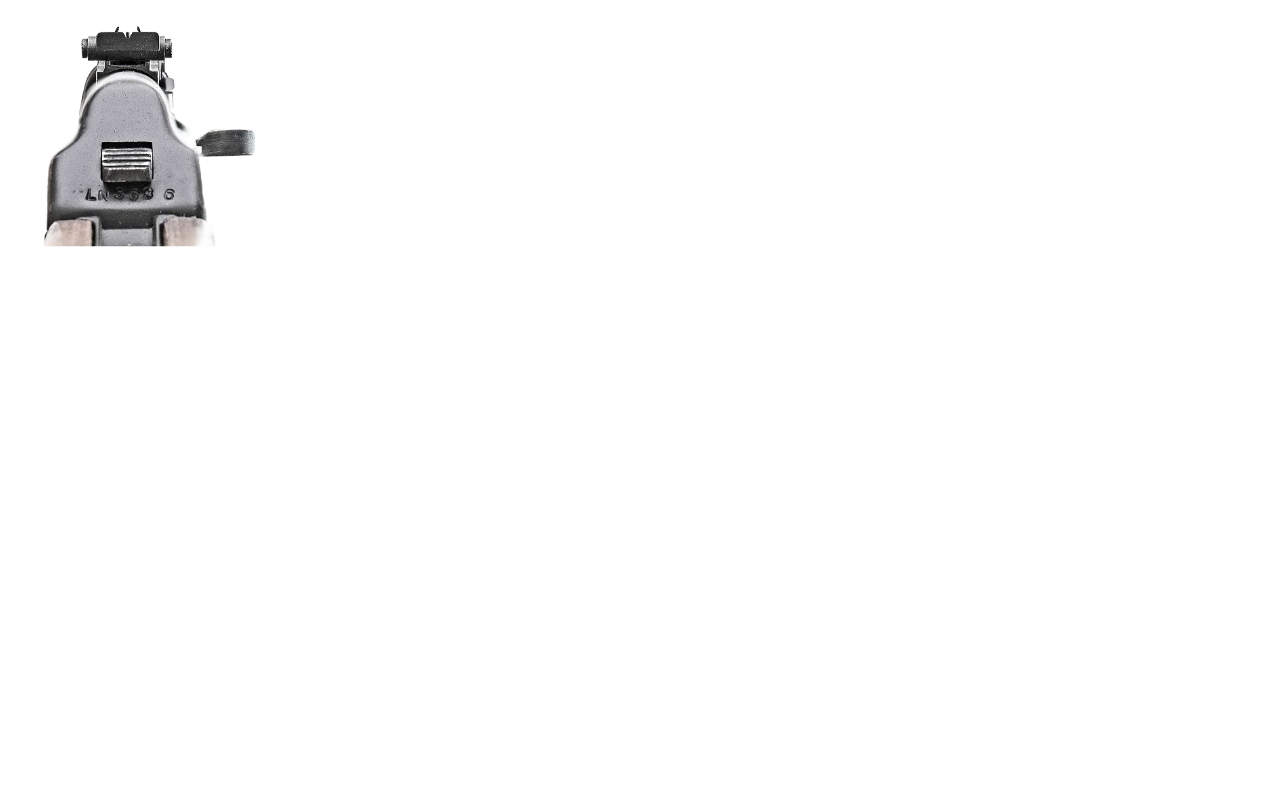
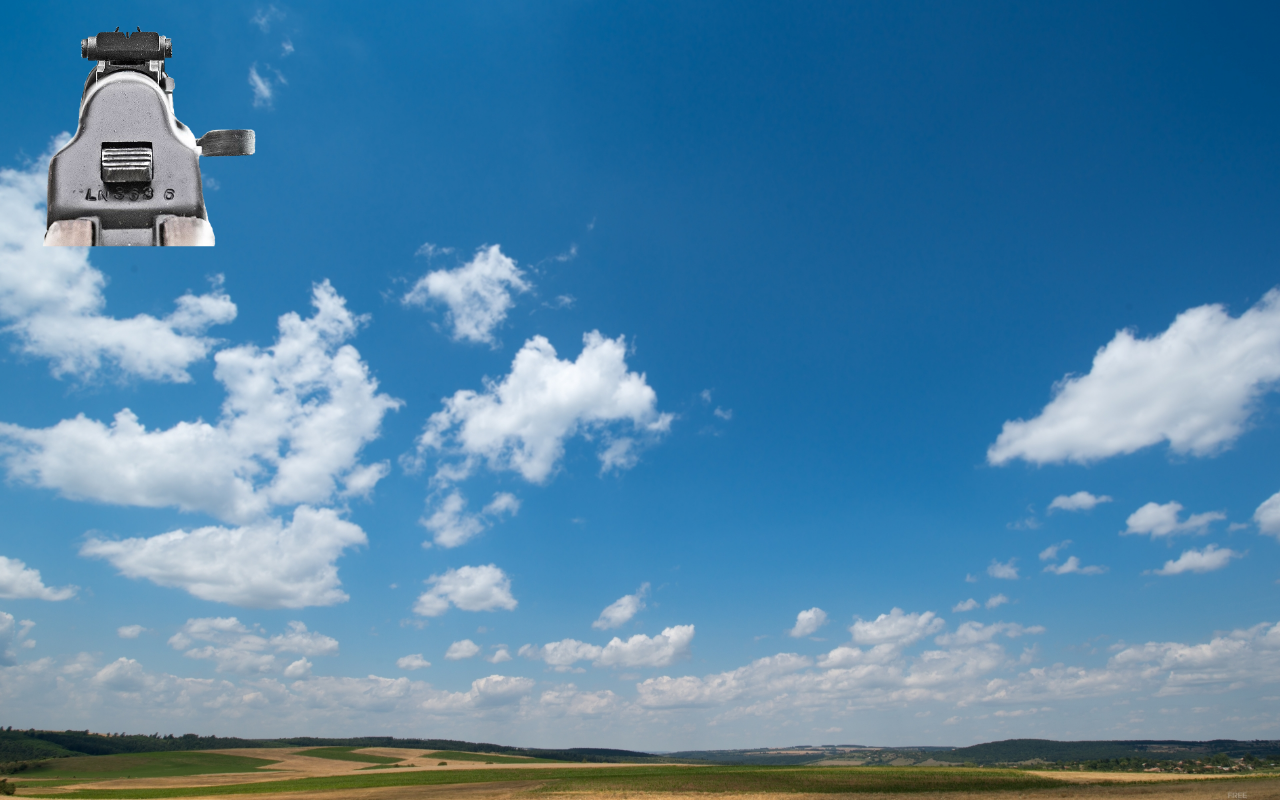
Before and after one commit to abbazhabba/moped, a website built with webpack: page public/index.html in a window 1280 px wide. Built offline with nearby package versions, Linux system fonts and the light colour scheme.

Commit message:
bg added

```diff
--- a/public/index.html
+++ b/public/index.html
@@ -8,6 +8,7 @@
 
   </head>
   <body>
-  <div id='aim' class="cl1"></div>
+  <div id='world' ></div>
+  <div id='aim' ></div>
   </body>
 </html>
--- a/public/styles/style.scss
+++ b/public/styles/style.scss
@@ -3,7 +3,16 @@
   width: 20vw;
   height: 20vw;
   background-size: contain;
-   background-repeat: no-repeat;
+  background-repeat: no-repeat;
   display: block;
   position: fixed;
 }
+
+#world {
+  width: 100vw;
+  height: 100vh;
+  position: fixed;
+  top: 0;
+  left: 0;
+  background-size: cover;
+}
--- a/src/Aim/Aim.ts
+++ b/src/Aim/Aim.ts
@@ -12,7 +12,7 @@ export class Aim {
     moveTo(x: number, y: number) {
         this.view.moveTo(x,y)
     }
-    shoot() {
-
+    shoot(x:number, y:number) {
+        console.log("boom ",x,y)
     }
 }
--- a/src/Aim/AimView.ts
+++ b/src/Aim/AimView.ts
@@ -1,10 +1,10 @@
 export class AimView {
     private block:HTMLElement
-    constructor(){
+    constructor(private correctionX:number=0, private correctionY:number=0){
         this.block=<HTMLElement>document.getElementById('aim')
     }
     moveTo(x: number, y: number) {
-        this.block.style.left = x + 'px'
-        this.block.style.top = y + 'px'
+        this.block.style.left = (this.correctionX+x) + 'px'
+        this.block.style.top = (this.correctionY+y) + 'px'
     }
 }
--- a/src/Game.ts
+++ b/src/Game.ts
@@ -20,7 +20,7 @@ export class Game {
             this.aim.moveTo(event.clientX, event.clientY)
         })
         document.addEventListener("click", (event) => {
-            this.aim.shoot()
+            this.aim.shoot(event.clientX, event.clientY)
         })
     }
 
--- a/src/World/World.ts
+++ b/src/World/World.ts
@@ -3,6 +3,6 @@ import {WorldView} from "./WorldView";
 export class World {
     view: WorldView
     constructor() {
-        this.view = new WorldView()
+        this.view = new WorldView({})
     }
 }
--- a/src/World/WorldView.ts
+++ b/src/World/WorldView.ts
@@ -1,5 +1,9 @@
+
+const DEFAULT_BG='images/Country_Fields_and_Blue_Sky_Background-196.jpeg'
 export class WorldView {
-    constructor() {
-
+  private  block :HTMLElement
+    constructor({bg_picture=DEFAULT_BG}:{bg_picture?:string}) {
+        this.block=<HTMLElement>document.getElementById('world')
+        this.block.style.backgroundImage=`url('${bg_picture}')`
     }
 }
```
Also changed, not shown: public/images/Country_Fields_and_Blue_Sky_Background-196.jpeg (added), public/styles/style.css, 1 other file.
